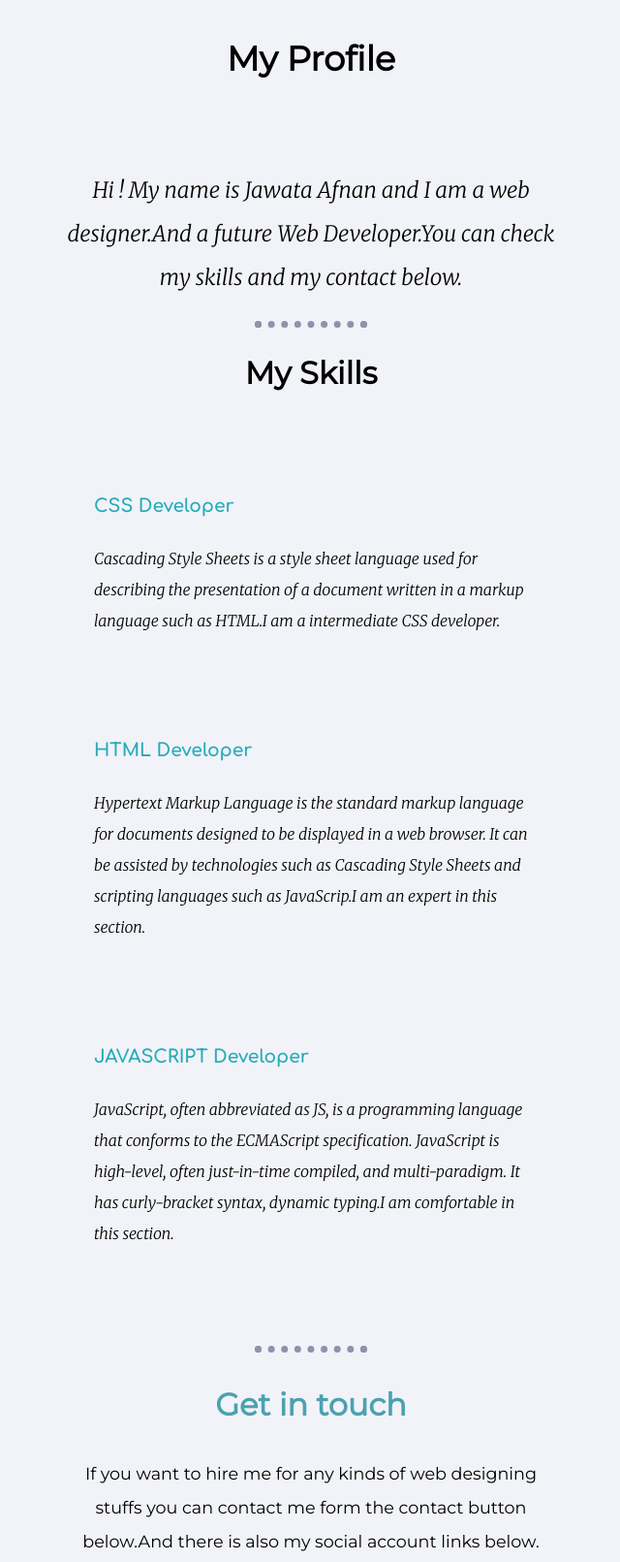
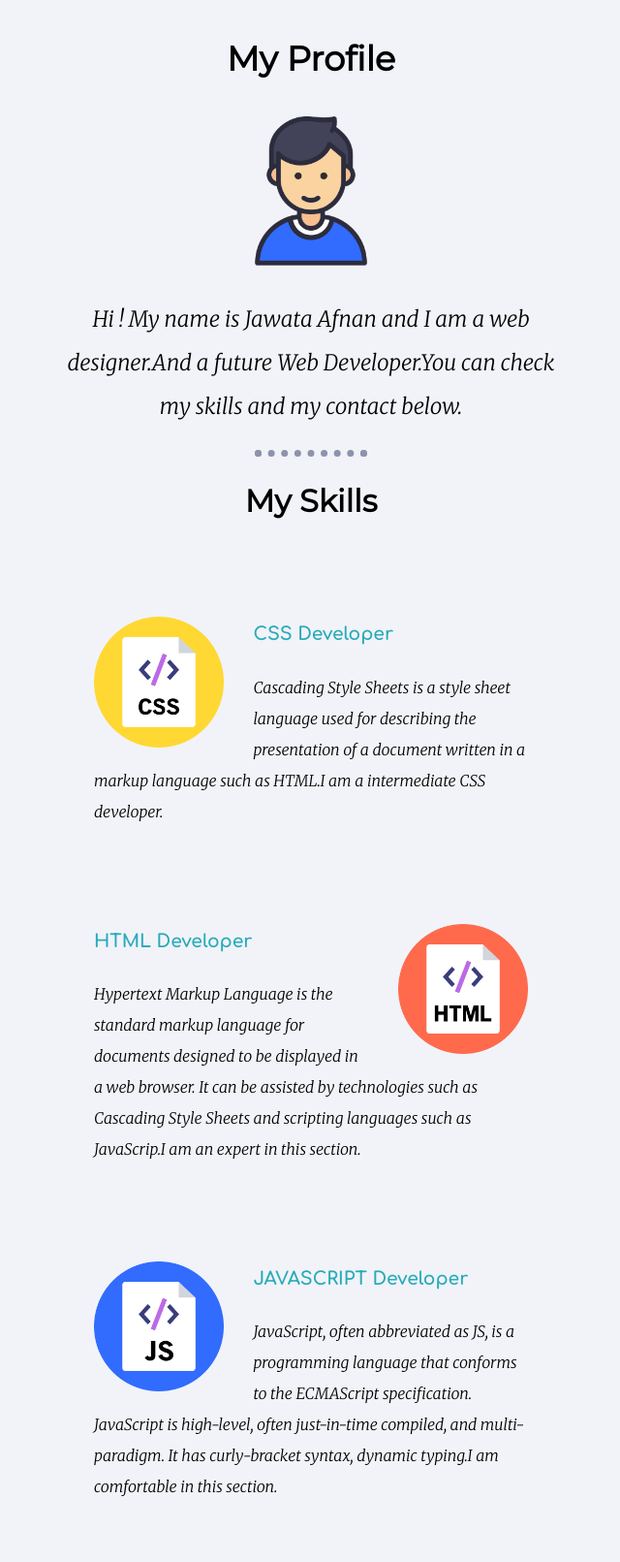
Before and after one commit to afnan27/site, a plain HTML site: page index.html in a window 1280 px wide. Shown: the part 700-2311 px from the top of the page at 97% size, without its empty margins (319-959 px from the left). Drawn offline with nearby package versions, Linux system fonts and the light colour scheme; files that its build step writes are made by us from their sources; files whose address does not match are found by name.

Commit message:
assets removed

```diff
--- a/index.html
+++ b/index.html
@@ -4,9 +4,9 @@
 	<meta charset="UTF-8">
 	<meta name="viewport" content="width=device-width, initial-scale=1.0">
 	<title>My Site</title>
-	<link rel="stylesheet" href="assets/css/style.css">
+	<link rel="stylesheet" href="css/style.css">
 	<link href="https://fonts.googleapis.com/css2?family=Cabin&family=Comfortaa:wght@700&family=Merriweather:ital,wght@1,300&family=Montserrat&family=Sacramento&display=swap" rel="stylesheet">
-	<link rel="icon" href="assets/icon/favicon.ico">
+	<link rel="icon" href="icon/favicon.ico">
 
 
 
@@ -18,24 +18,24 @@
 	</div>
 		<div class="profile">
 		<h1>My Profile</h1>
-		<img src="assets/img/512x512.png" alt="">
+		<img src="img/512x512.png" alt="">
 		<p>Hi ! My name is Jawata Afnan and I am a web designer.And a future Web Developer.You can check my skills and my contact below.</p>
 	</div>
 	<hr>
 	<div class="top">
 		<h2>My Skills</h2>
 		<div class="skill">
-			<img class="css" src="assets/img/css.png" alt="">
+			<img class="css" src="img/css.png" alt="">
 			<h3>CSS Developer</h3>
 			<p>Cascading Style Sheets is a style sheet language used for describing the presentation of a document written in a markup language such as HTML.I am a intermediate CSS developer.</p>
 		</div>
 			<div class="skill">
-			<img class="html"  src="assets/img/html.png" alt="">
+			<img class="html"  src="img/html.png" alt="">
 			<h3>HTML Developer</h3>
 			<p>Hypertext Markup Language is the standard markup language for documents designed to be displayed in a web browser. It can be assisted by technologies such as Cascading Style Sheets and scripting languages such as JavaScrip.I am an expert in this section.</p>
 		</div>
 			<div class="skill">
-			<img class="js"  src="assets/img/js.png" alt="">
+			<img class="js"  src="img/js.png" alt="">
 			<h3>JAVASCRIPT Developer</h3>
 			<p>JavaScript, often abbreviated as JS, is a programming language that conforms to the ECMAScript specification. JavaScript is high-level, often just-in-time compiled, and multi-paradigm. It has curly-bracket syntax, dynamic typing.I am comfortable in this section.</p>
 		</div>
```
